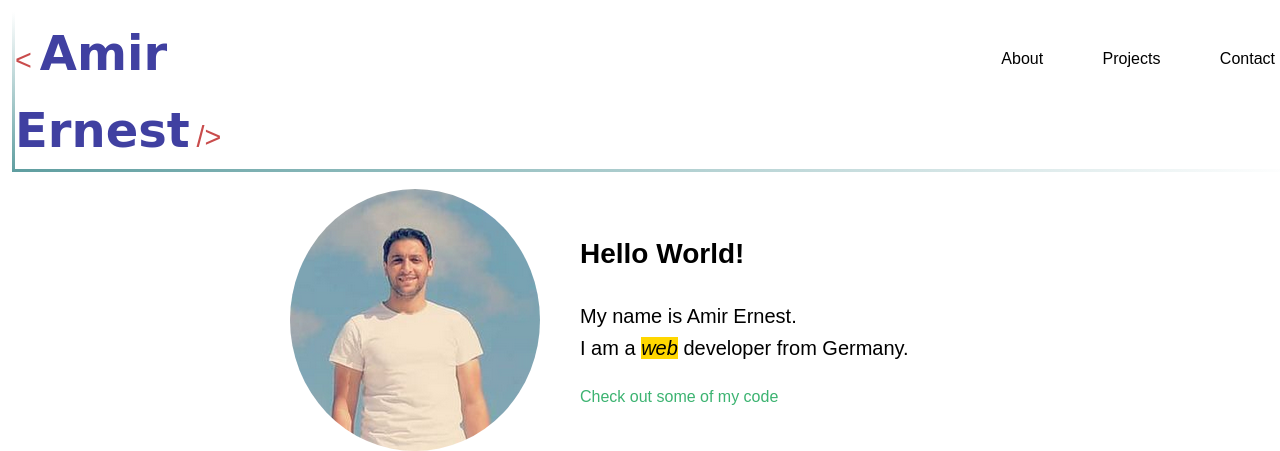
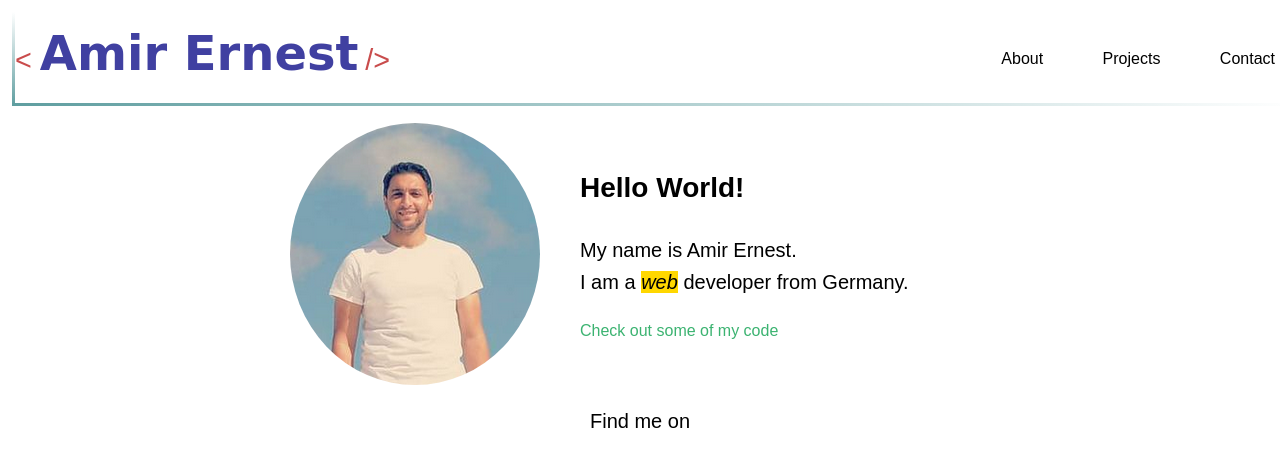
Before and after one commit to AmirErnest/portfolio-website, a plain HTML site: page index.html in a window 1280 px wide. Shown: the top 451 px of the page. Drawn offline with nearby package versions, Linux system fonts and the light colour scheme; a web font is replaced by a local one.

Commit message:
name logo size

```diff
--- a/css/styles.css
+++ b/css/styles.css
@@ -151,7 +151,7 @@ button:focus {
 
 /* the 2 main children of header, logo and nav */
 .page-header__item {
-  flex: 0 1 300px;
+  flex: 0 1 500px;
 }
 
 .page-header__item:last-child {
@@ -161,9 +161,10 @@ button:focus {
 
 /* Logo content */
 .nameLogo {
-  float: left;
+  /* float: left; */
   font-size: 1.5em;
   text-decoration: none;
+  display: inline-block;
 }
 
 .nameTag {
```
Also changed, not shown: work.html (line endings or trailing spaces).
